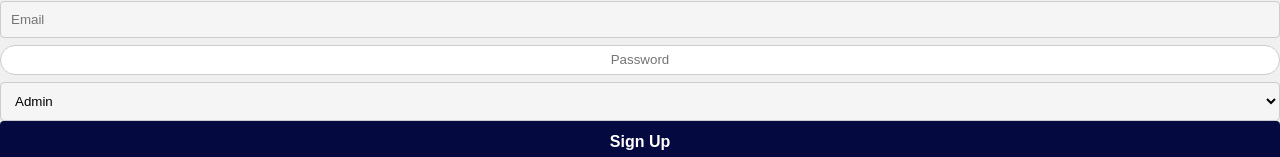
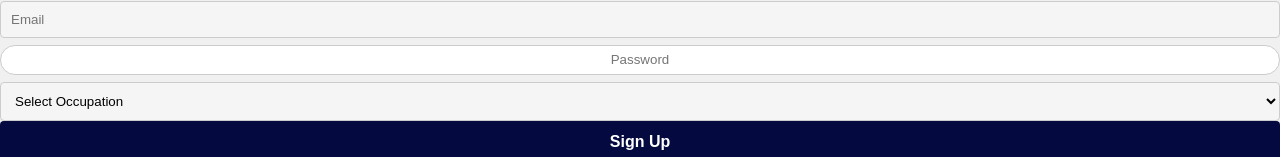
Before and after one commit to KavishkaChamath/Delta-Core, a React (Create React App) app: page /pages/AdminHome in a window 1280 px wide. Shown: the part 2260-2417 px from the top of the page. Built offline with nearby package versions, Linux system fonts and the light colour scheme; no server answers; the database is empty.

Commit message:
Add Admin to select options

```diff
--- a/src/components/Signup.js
+++ b/src/components/Signup.js
@@ -103,7 +103,7 @@ export const Signup = () => {
                 onChange={(e) => setOccupation(e.target.value)}
                 required
               >
-                {/* <option value=''>Occupation</option> */}
+                <option value=''>Select Occupation</option>
                 <option value='Admin'>Admin</option>
                 <option value='IT Section'>IT Section</option>
                 <option value='Line Manager'>Line Manager</option>
```
